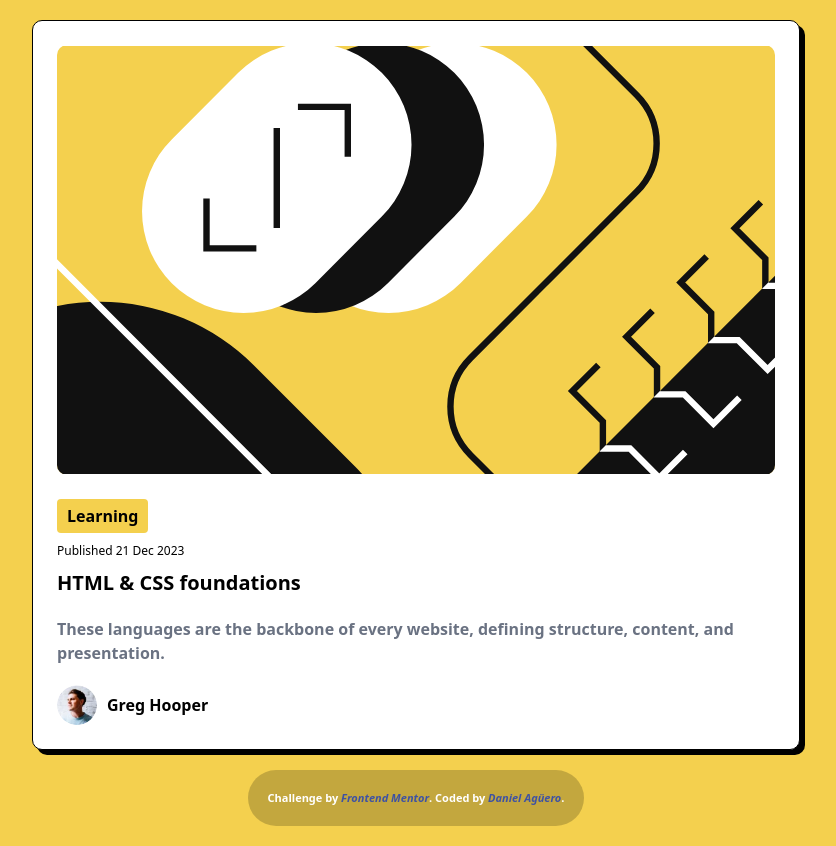
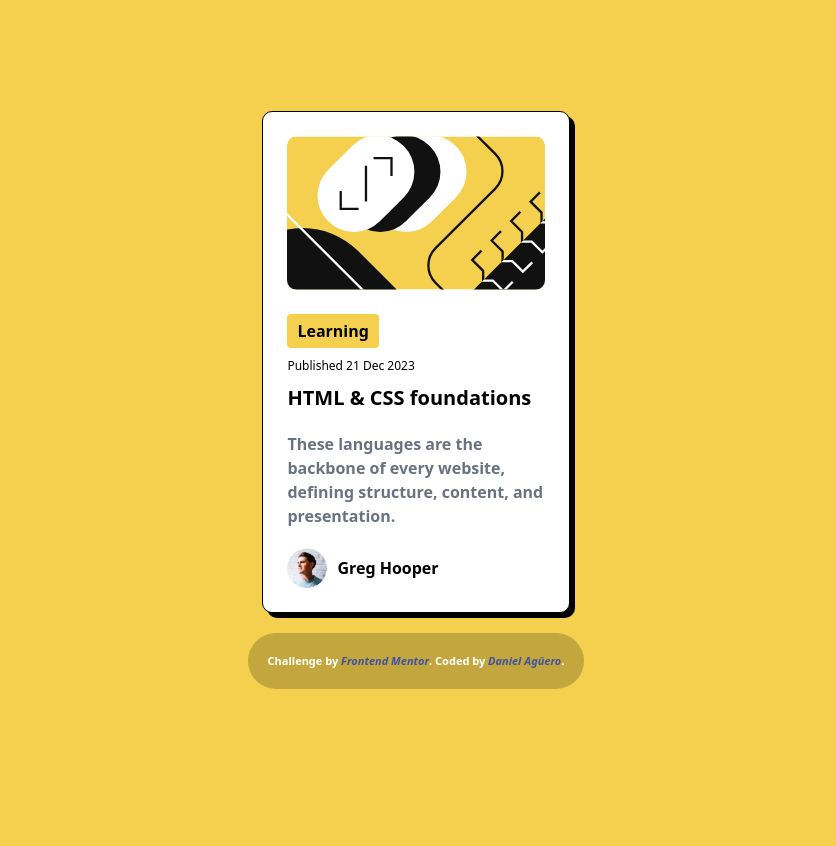
Before and after one commit to daan98/blog-preview-card, a website: page index.html in a window 1280 px wide. Shown: the whole page, without its empty margins (224-1060 px from the left). After the commit the page ends 800 px from the top, so only its background shows below. Drawn offline with Linux system fonts and the light colour scheme.

Commit message:
Design done!:
- Add url to website.
- Add personal animations.
- adjust card width for lg screens (width >= 1024px).
- typography not handled.

```diff
--- a/index.html
+++ b/index.html
@@ -15,10 +15,10 @@
     .attribution a { color: hsl(228, 45%, 44%); }
   </style>
 </head>
-<body class="bg-[#f4d04e] min-h-screen flex font-figtree-medium">
+<body class="bg-[#f4d04e] min-h-screen flex">
 
   <main class="flex justify-center items-center flex-col m-auto lg:w-3/5 w-11/12 py-5">
-    <div id="prev-card-container" class="bg-white rounded-[10px] border border-solid border-black p-6 shadow-[5px_5px_#000]/100">
+    <div id="prev-card-container" class="bg-white rounded-[10px] border border-solid border-black p-6 shadow-[5px_5px_#000]/100 animate-moving-lr lg:w-2/5">
       <img src="assets/images/illustration-article.svg" alt="Article_Illustration" class="rounded-[10px] w-full">
       <div id="prev-card-info" class="flex flex-col gap-2.5 pt-6">
         <div id="card-header" class="flex flex-col gap-2.5">
@@ -39,7 +39,7 @@
       </div>
     </div>
 
-    <div class="attribution py-5 bg-black/20 px-5 mt-5 rounded-full text-white font-semibold">
+    <div class="attribution py-5 bg-black/20 px-5 mt-5 rounded-full text-white font-semibold animate-fade-in">
       Challenge by <a href="https://www.frontendmentor.io?ref=challenge" target="_blank" class="font-semibold italic">Frontend Mentor</a>.
       Coded by <a href="#" class="font-semibold italic">Daniel Agüero</a>.
     </div>
--- a/style/input.css
+++ b/style/input.css
@@ -1,17 +1,25 @@
-@font-face {
-    font-family: "FigtreeExtraBold";
-    src: url('../assets/fonts/static/Figtree-ExtraBold.ttf') format('truetype');
-    font-weight: 800;
-    font-style: normal;
-    font-display: swap;
+@import "tailwindcss";
+
+@theme {
+    --animate-moving-lr: moving-lr .6s ease-in-out forwards;
+    --animate-fade-in: fade-in .6s ease-in-out forwards;
+
+    @keyframes moving-lr {
+        0% {
+            transform: translateX(-100vw);
+        }
+
+        100% {
+            transform: translateX(0vw);
+        }
+    }
+
+    @keyframes fade-in {
+        0% {
+            opacity: 0;
+        }
+        100% {
+            opacity: 1;
+        }
+    }
 }
-
-@font-face {
-    font-family: "FigtreeMedium";
-    src: url('../assets/fonts/static/Figtree-Medium.ttf') format('truetype');
-    font-weight: 500;
-    font-style: normal;
-    font-display: swap;
-}
-
-@import "tailwindcss";
```
Also changed, not shown: README.md, style/output.css.
